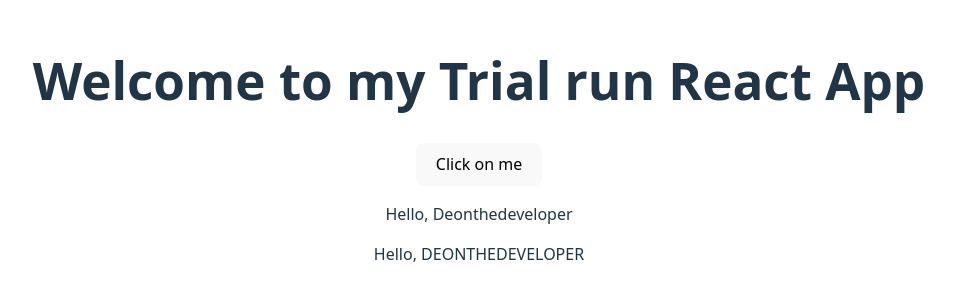
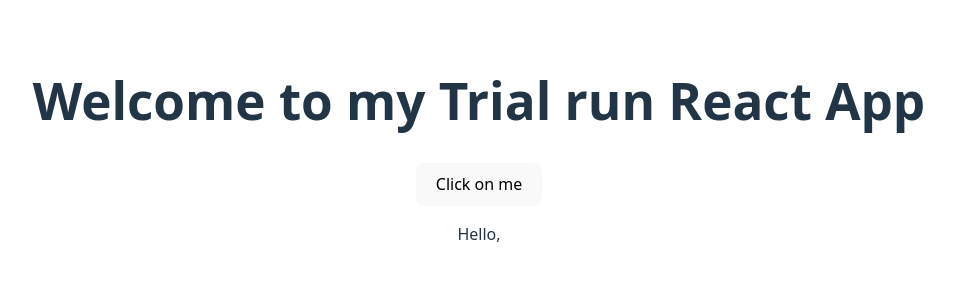
Before and after one commit to Deon-dev/react-project, a React (Vite) app: page / in a window 1280 px wide. Shown: the part 250-550 px from the top of the page, without its empty margins (161-1115 px from the left). Built offline with nearby package versions, Linux system fonts and the light colour scheme; the HTML template or start-up script is replaced by a standard one.

Commit message:
applied props

```diff
--- a/src/App.jsx
+++ b/src/App.jsx
@@ -1,16 +1,16 @@
 
 import './App.css'
 
-function App() {
-  const subject = "Deonthedeveloper";
+function App(props) {
+  // const subject = "Deonthedeveloper";
 
   return (
     <>
       <h1>Welcome to my Trial run React App</h1>
       <button type="button" className='primary'>Click on me</button>
 
-      <p>Hello, {subject}</p>
-      <p>Hello, {subject.toUpperCase()}</p>
+      <p>Hello, {props.subject}</p>
+      {/* <p>Hello, {subject.toUpperCase()}</p> */}
     </>
   )
 }
```
